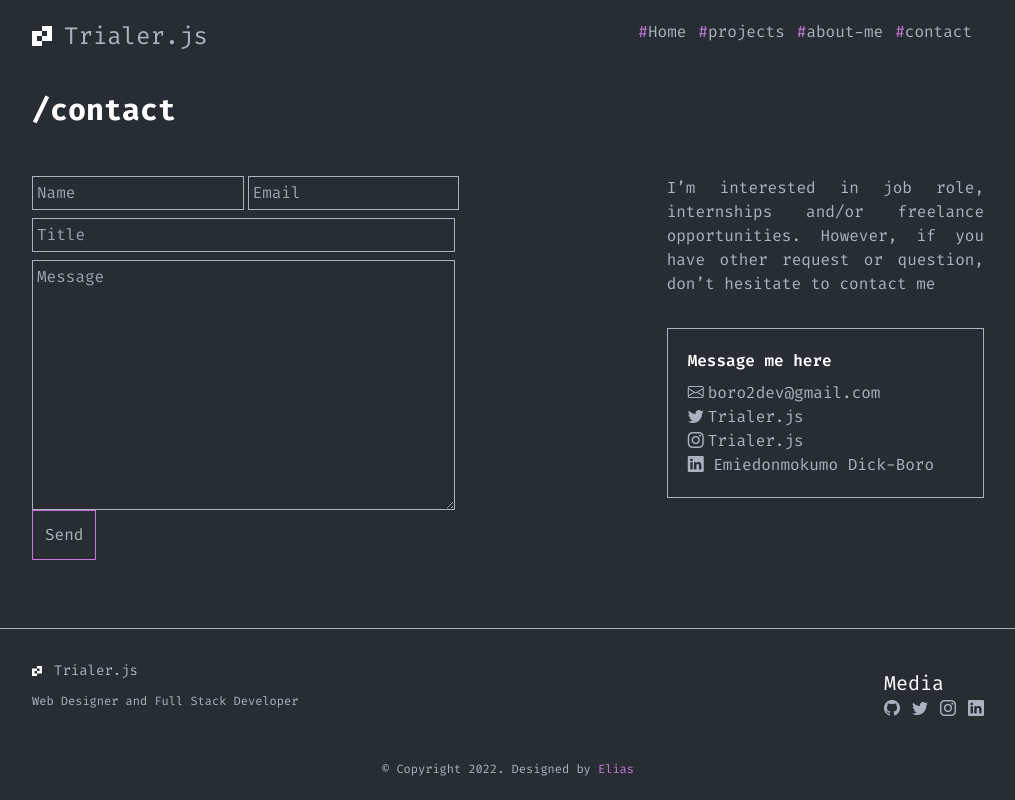
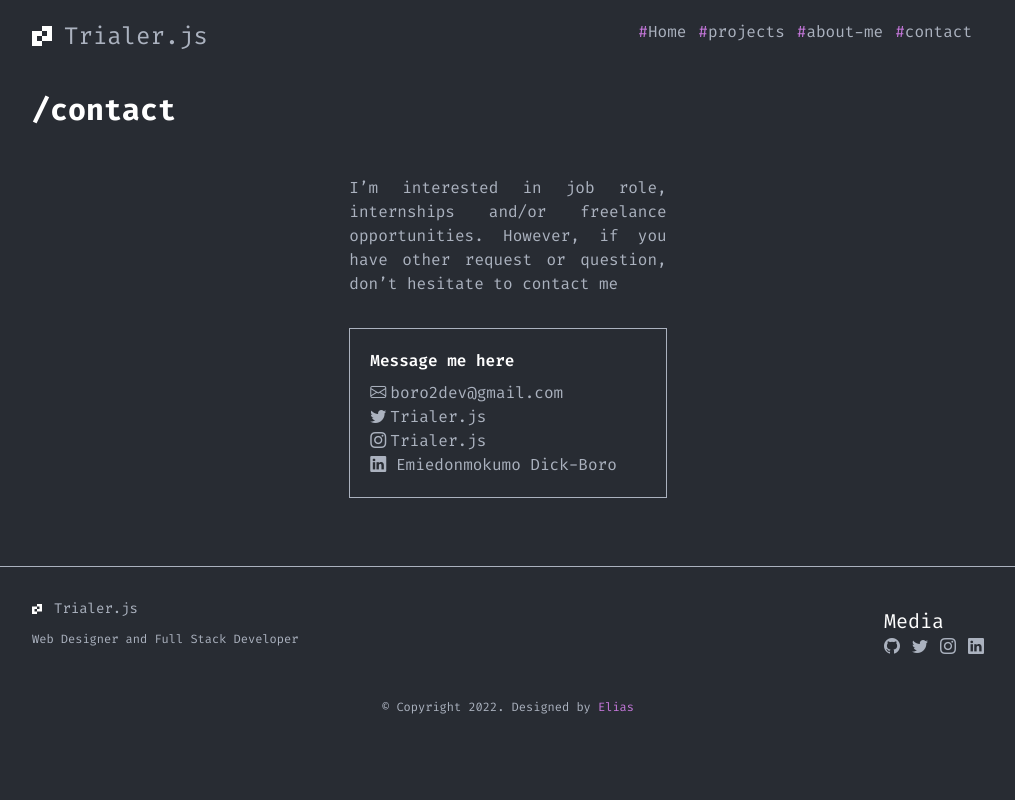
Before and after one commit to Emie-Boro/trialer-portfolio, a Next.js app: page /contact in a window 1280 px wide. Shown: the whole page, without its empty margins (132-1147 px from the left). Built offline with nearby package versions, Linux system fonts and the light colour scheme.

Commit message:
first commit

```diff
--- a/app/contact/page.jsx
+++ b/app/contact/page.jsx
@@ -6,15 +6,15 @@ const ContactPage = () => {
     <div className="">
       <h1 className="text-3xl font-bold text-white mb-12 sm:text-xl sm:font-semibold">/contact</h1>
       <div className="flex lg:justify-evenly sm:flex-col sm:text-sm">
-        <form className="lg:w-2/3 sm:mb-10">
+        {/* <form className="lg:w-2/3 sm:mb-10">
           <div className="flex flex-wrap sm:flex-col">
-            <input className="bg-background border border-gray p-1 lg:mr-1 mb-2 lg:w-1/3 sm:w-full" type="text" name="" id="" placeholder="Name" />
-            <input className="bg-background border border-gray p-1 lg:lg:mr-2 mb-2 lg:w-1/3 sm:w-full" type="text" name="" id="" placeholder="Email" />
-            <input className="bg-background border border-gray p-1 lg:lg:mr-2 mb-2 lg:w-2/3 sm:w-full" type="text" name="" id="" placeholder="Title" />
+            <input className="bg-background border border-gray p-1 lg:mr-1 mb-2 lg:w-1/3 sm:w-full sm:py-2" type="text" name="" id="" placeholder="Name" />
+            <input className="bg-background border border-gray p-1 lg:lg:mr-2 mb-2 lg:w-1/3 sm:w-full sm:py-2" type="text" name="" id="" placeholder="Email" />
+            <input className="bg-background border border-gray p-1 lg:lg:mr-2 mb-2 lg:w-2/3 sm:w-full sm:py-2" type="text" name="" id="" placeholder="Title" />
             <textarea className="bg-background border border-gray p-1 lg:mr-2 lg:w-2/3 sm:w-full" id="" cols="30" rows="10" placeholder="Message"></textarea><br />
           </div>
           <button type="submit" className="border border-primary p-3">Send</button>
-        </form>
+        </form> */}
         <div className="lg:w-1/3">
           <h1 className="text-justify">I’m interested in job role, internships and/or freelance opportunities. However, if you have other request or question, don’t hesitate to contact me</h1>
           <div className="border p-5 mt-8 lg:2/4 sm:mt-12">
--- a/app/page.jsx
+++ b/app/page.jsx
@@ -8,8 +8,8 @@ export default function Home() {
       <div className="flex sm:flex-col justify-between lg:items-center">
         <div className="lg:w-2/3 lg:mr-10">
           <h1 className="text-3xl sm:text-xl">Emiedonmokumo is a <strong className="text-primary">web designer</strong> and <strong className="text-primary">full stack developer</strong></h1>
-          <h4 className="text-sm my-5 sm:text-lg">He crafts responsive websites where technologies meet creativity</h4>
-          <div className="flex sm:text-lg">
+          <h4 className="text-sm my-5 sm:text-sm">He crafts responsive websites where technologies meet creativity</h4>
+          <div className="flex sm:text-sm">
             <Link href={'/contact'} className="border border-primary p-2 hover:bg-primary hover:text-white mr-5">Contact me !!</Link>
             <Link href={''} className="border border-primary p-2 bg-primary text-white hover:bg-background hover:text-gray" download={''}>View Resume</Link>
           </div>
--- a/app/projects/page.jsx
+++ b/app/projects/page.jsx
@@ -5,8 +5,8 @@ import projectData from "@/components/largeProject"
 const ProjectsPage = () => {
   return (
     <div className="container mx-auto px-2">
-      <h1 className="text-3xl font-bold text-white mb-12">/project</h1>
-      <h1 className="text-2xl font-semibold mb-5"><span className="text-primary">#</span>projects</h1>
+      <h1 className="text-3xl font-bold text-white mb-12 sm:text-xl">/project</h1>
+      <h1 className="text-2xl font-semibold mb-5 sm:text-lg"><span className="text-primary">#</span>projects</h1>
       <div className="flex lg:flex-wrap sm:flex-col">
         {projectData.map(project => (
           <div key={project.id} className="lg:max-w-72 border lg:mr-3 sm:mb-5">
--- a/components/Header.jsx
+++ b/components/Header.jsx
@@ -22,7 +22,7 @@ const Header = () => {
                     <div className="lg:hidden">
                         <button className="" onClick={() => setShowMenu(!showMenu)}>
                             <span className="block bg-primary w-6 h-0.5 mb-1"></span>
-                            <span className={`block bg-primary h-0.5 mb-1 ${showMenu ? 'active:w-6' : 'w-4'}`}></span>
+                            <span className={`block bg-primary h-0.5 mb-1 ${showMenu ? 'w-6' : 'w-4'}`}></span>
                             <span className="block bg-primary w-2 h-0.5"></span>
                         </button>
                     </div>
```
